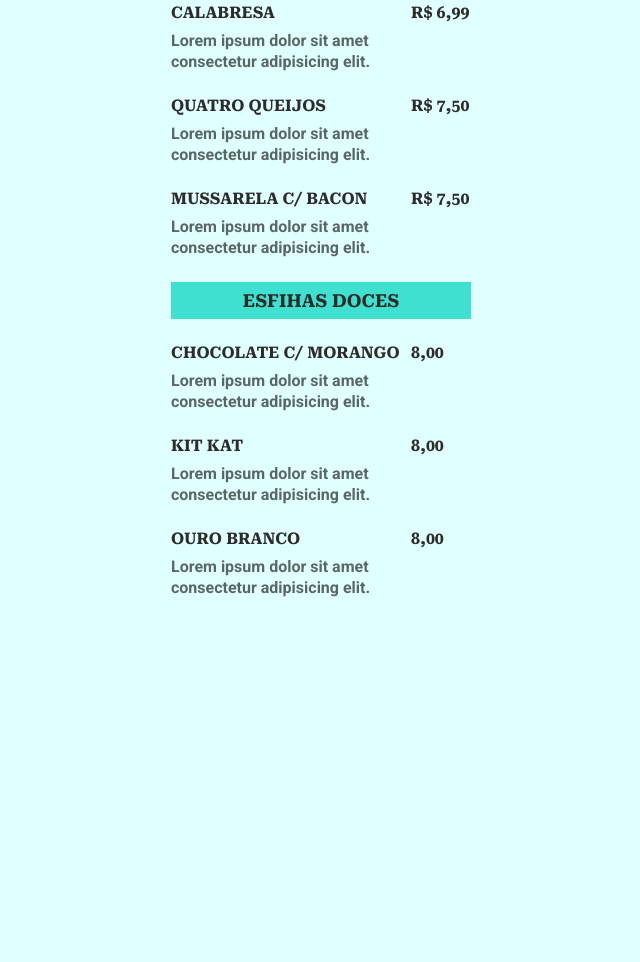
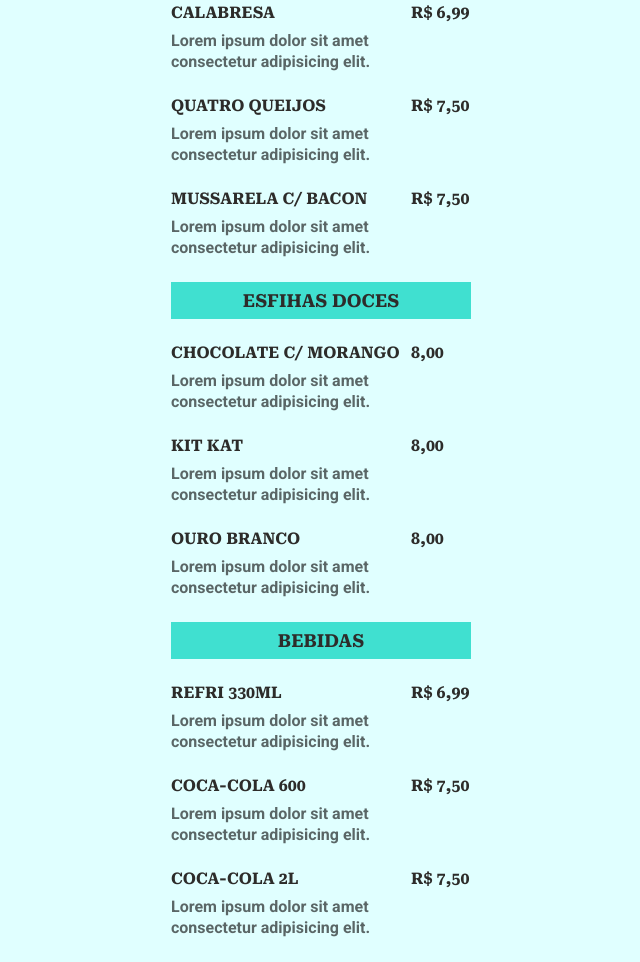
Before and after one commit to RamonRJC/Projeto-1, a plain HTML site: page index.html in a window 1280 px wide. Shown: the part 175-1137 px from the top of the page, without its empty margins (319-959 px from the left). Before the commit the page ends 800 px from the top, so only its background shows below. Drawn offline with Linux system fonts and the light colour scheme.

Commit message:
Alteração das Bebidas

```diff
--- a/index.html
+++ b/index.html
@@ -94,6 +94,43 @@
       </ul>
     </section>
 
+    <section>
+      <h2>Bebidas</h2>
+
+    <ul>
+      <li>
+        <div>
+          <h3 class="details">Refri 330ml </h3>
+        <p class="descrition">
+          Lorem ipsum dolor sit amet consectetur adipisicing elit.</p>
+        </div>
+        <strong class="price">
+          R$ 6,99
+        </strong>
+      </li>
+      <li>
+        <div>
+          <h3 class="details">Coca-Cola 600 </h3>
+        <p class="descrition">
+          Lorem ipsum dolor sit amet consectetur adipisicing elit.</p>
+        </div>
+        <strong class="price">
+          R$ 7,50
+        </strong>
+      </li>
+      <li>
+        <div>
+          <h3 class="details"> Coca-Cola 2L </h3>
+        <p class="descrition">
+          Lorem ipsum dolor sit amet consectetur adipisicing elit.</p>
+        </div>
+        <strong class="price">
+          R$ 7,50
+        </strong>
+      </li>
+</ul>
+    </section>
+
 
 
 
```
